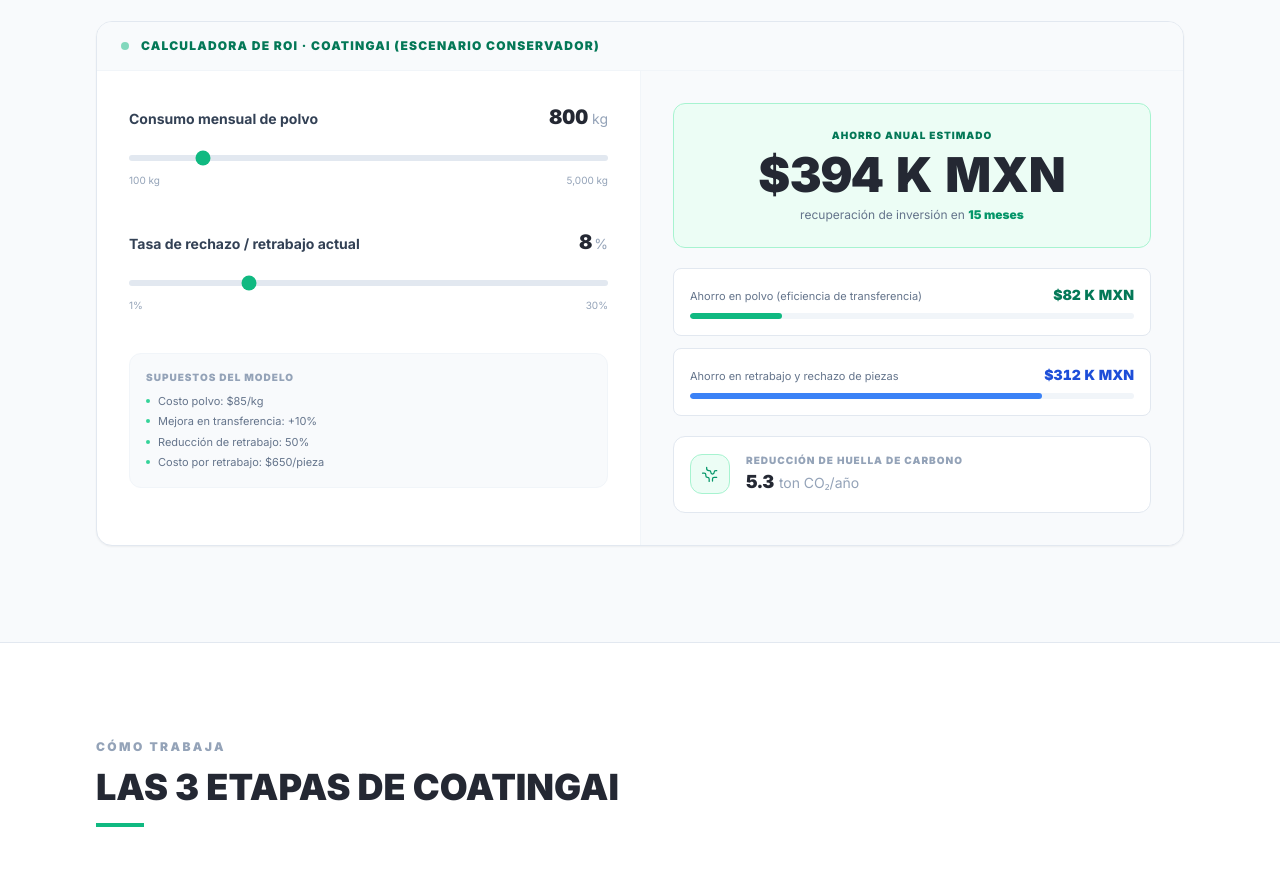
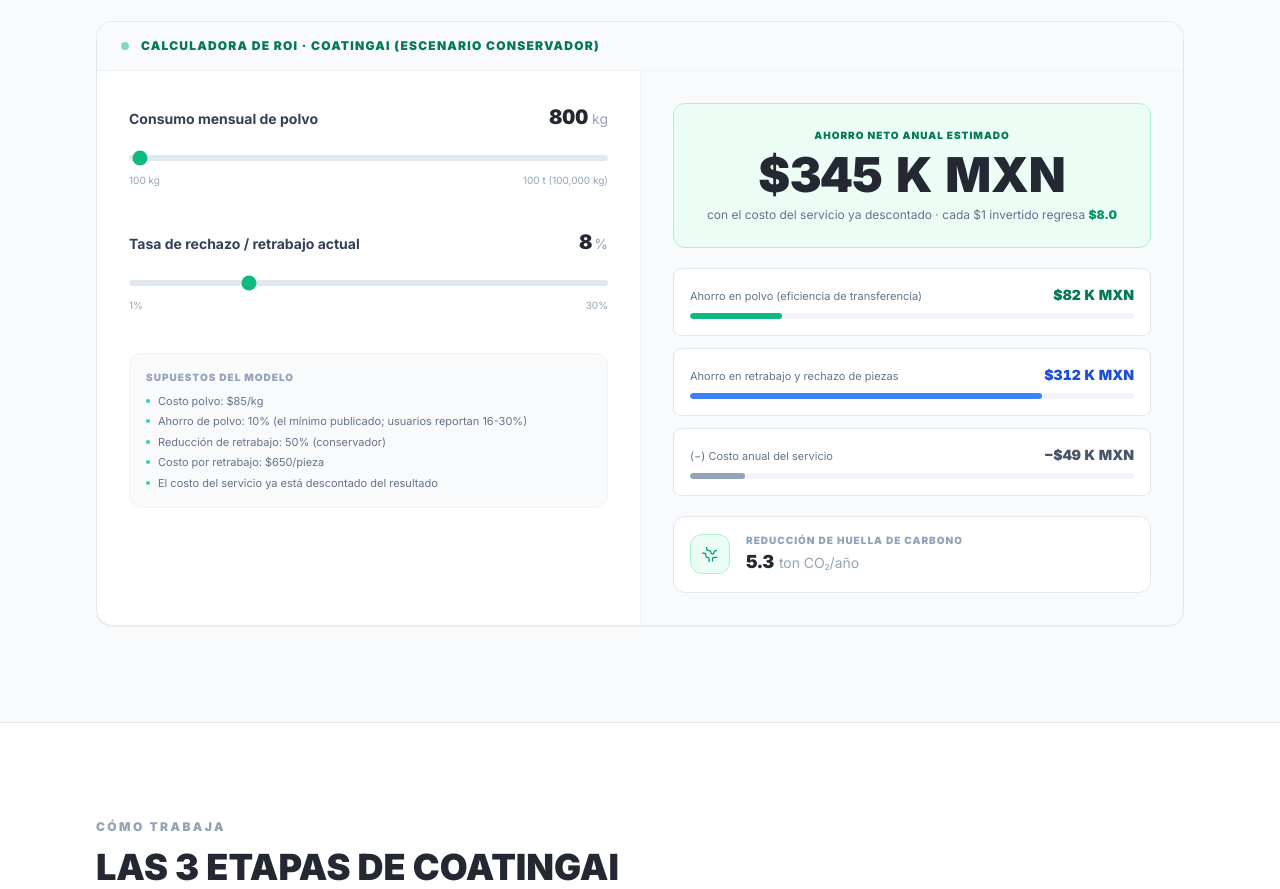
Before and after one commit to htrevinopre-design/trevigo-web, a Next.js app: page /coatingai in a window 1280 px wide. Shown: the part 2040-2929 px from the top of the page. Built offline with nearby package versions, Linux system fonts and the light colour scheme.

Commit message:
coatingAI: ROI neto sobre modelo de servicio + slider hasta 100 t/mes

```diff
--- a/components/SurfaceAIROI.tsx
+++ b/components/SurfaceAIROI.tsx
@@ -9,11 +9,14 @@ const REWORK_REDUCTION  = 0.50; // conservador vs caso documentado de 61% de mej
 const REWORK_COST_MXN   = 650;  // $/pieza retrabajada
 const KG_PER_PART       = 0.80; // kg/pieza promedio
 const CO2_PER_KG        = 5.5;  // kg CO₂ por kg de polvo
+const SERVICE_RATE      = 0.06; // tarifa de servicio sobre el valor del consumo base
 
 function formatMXN(n: number) {
-  if (n >= 1_000_000) return `$${(n / 1_000_000).toFixed(2)} M MXN`;
-  if (n >= 1_000)     return `$${Math.round(n / 1_000).toLocaleString("es-MX")} K MXN`;
-  return `$${Math.round(n).toLocaleString("es-MX")} MXN`;
+  const sign = n < 0 ? "−" : "";
+  const abs = Math.abs(n);
+  if (abs >= 1_000_000) return `${sign}$${(abs / 1_000_000).toFixed(2)} M MXN`;
+  if (abs >= 1_000)     return `${sign}$${Math.round(abs / 1_000).toLocaleString("es-MX")} K MXN`;
+  return `${sign}$${Math.round(abs).toLocaleString("es-MX")} MXN`;
 }
 
 export default function SurfaceAIROI() {
@@ -21,13 +24,16 @@ export default function SurfaceAIROI() {
   const [rejectRate, setRejectRate] = useState(8);
 
   const roi = useMemo(() => {
-    const annualPowder = powderKg * 12 * POWDER_EFFICIENCY * POWDER_COST_MXN;
+    const annualPowderValue = powderKg * 12 * POWDER_COST_MXN;
+    const annualPowder = annualPowderValue * POWDER_EFFICIENCY;
     const monthlyParts = powderKg / KG_PER_PART;
     const annualRework = monthlyParts * (rejectRate / 100) * REWORK_REDUCTION * REWORK_COST_MXN * 12;
     const total        = annualPowder + annualRework;
+    const serviceCost  = annualPowderValue * SERVICE_RATE;
+    const net          = total - serviceCost;
+    const ratio        = serviceCost > 0 ? total / serviceCost : 0;
     const co2Tonnes    = (powderKg * 12 * POWDER_EFFICIENCY * CO2_PER_KG) / 1000;
-    const payback      = total > 0 ? Math.max(3, Math.round(480_000 / (total / 12))) : 0;
-    return { annualPowder, annualRework, total, co2Tonnes, payback };
+    return { annualPowder, annualRework, total, serviceCost, net, ratio, co2Tonnes };
   }, [powderKg, rejectRate]);
 
   return (
@@ -56,14 +62,14 @@ export default function SurfaceAIROI() {
               </span>
             </div>
             <input
-              type="range" min={100} max={5000} step={50}
+              type="range" min={100} max={100000} step={100}
               value={powderKg}
               onChange={(e) => setPowderKg(Number(e.target.value))}
               className="w-full h-1.5 rounded-full appearance-none bg-steel-200 accent-emerald-500 cursor-pointer"
             />
             <div className="flex justify-between mt-1.5">
               <span className="text-steel-400 text-[10px]">100 kg</span>
-              <span className="text-steel-400 text-[10px]">5,000 kg</span>
+              <span className="text-steel-400 text-[10px]">100 t (100,000 kg)</span>
             </div>
           </div>
 
@@ -98,9 +104,10 @@ export default function SurfaceAIROI() {
             <ul className="space-y-1">
               {[
                 `Costo polvo: $${POWDER_COST_MXN}/kg`,
-                `Mejora en transferencia: +${POWDER_EFFICIENCY * 100}%`,
-                `Reducción de retrabajo: ${REWORK_REDUCTION * 100}%`,
+                `Ahorro de polvo: ${POWDER_EFFICIENCY * 100}% (el mínimo publicado; usuarios reportan 16-30%)`,
+                `Reducción de retrabajo: ${REWORK_REDUCTION * 100}% (conservador)`,
                 `Costo por retrabajo: $${REWORK_COST_MXN}/pieza`,
+                "El costo del servicio ya está descontado del resultado",
               ].map((item) => (
                 <li key={item} className="flex items-center gap-2 text-steel-500 text-[11px]">
                   <span className="w-1 h-1 rounded-full bg-emerald-400 shrink-0" />
@@ -116,14 +123,14 @@ export default function SurfaceAIROI() {
           {/* Total saving */}
           <div className="bg-emerald-50 border border-emerald-200 rounded-xl p-6 text-center">
             <p className="text-emerald-700 text-[10px] font-black uppercase tracking-widest mb-2">
-              Ahorro anual estimado
+              Ahorro neto anual estimado
             </p>
             <p className="text-4xl sm:text-5xl font-black text-navy-950 tabular-nums leading-none mb-1">
-              {formatMXN(roi.total)}
+              {formatMXN(roi.net)}
             </p>
             <p className="text-steel-500 text-xs mt-2">
-              recuperación de inversión en{" "}
-              <span className="text-emerald-600 font-black">{roi.payback} meses</span>
+              con el costo del servicio ya descontado · cada $1 invertido regresa{" "}
+              <span className="text-emerald-600 font-black">${roi.ratio.toFixed(1)}</span>
             </p>
           </div>
 
@@ -143,6 +150,13 @@ export default function SurfaceAIROI() {
                 barClass: "bg-blue-500",
                 textClass: "text-blue-700",
                 bar: roi.total > 0 ? roi.annualRework / roi.total : 0,
+              },
+              {
+                label: "(−) Costo anual del servicio",
+                value: -roi.serviceCost,
+                barClass: "bg-steel-400",
+                textClass: "text-steel-600",
+                bar: roi.total > 0 ? roi.serviceCost / roi.total : 0,
               },
             ].map((row) => (
               <div key={row.label} className="bg-white border border-steel-200 rounded-lg p-4">
```
